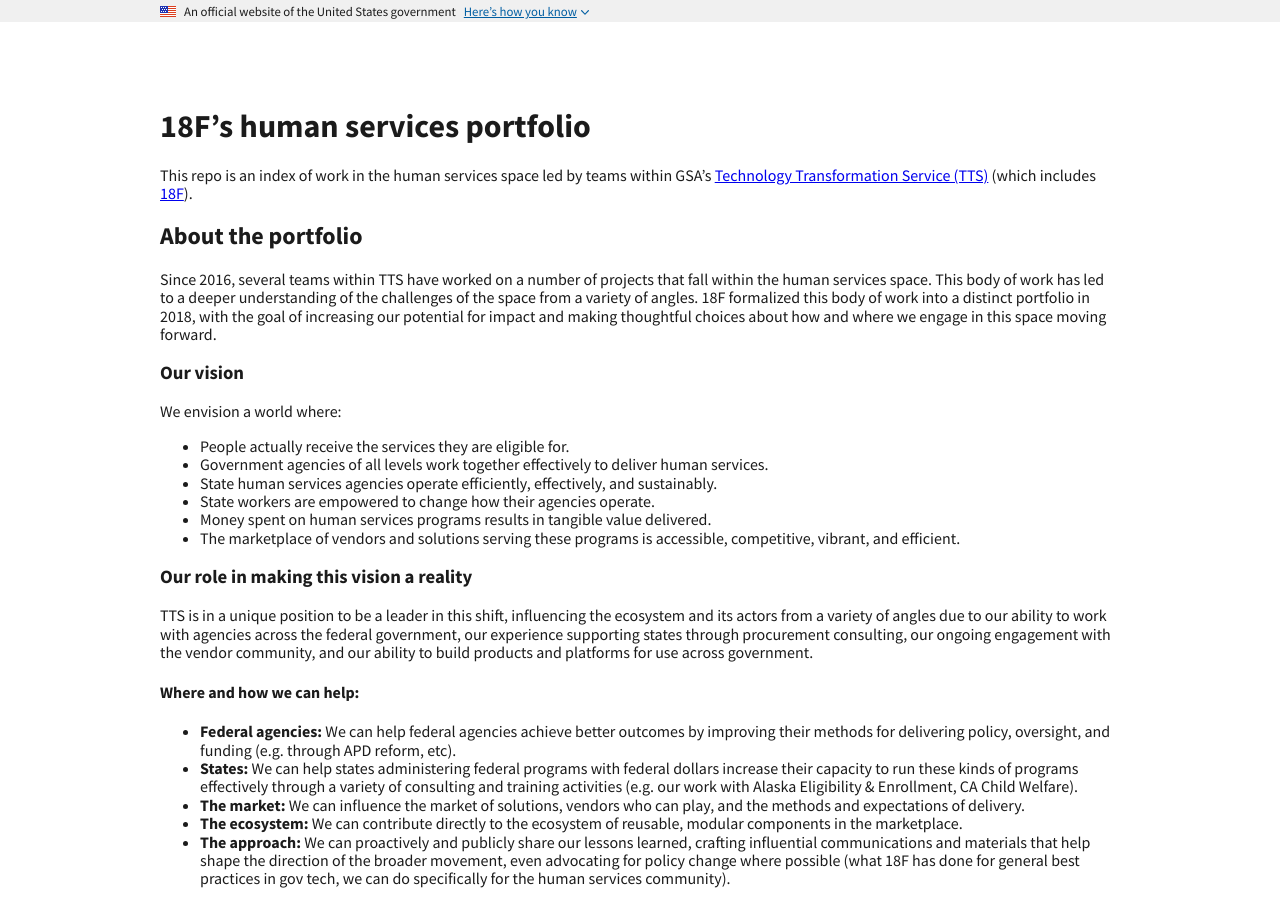
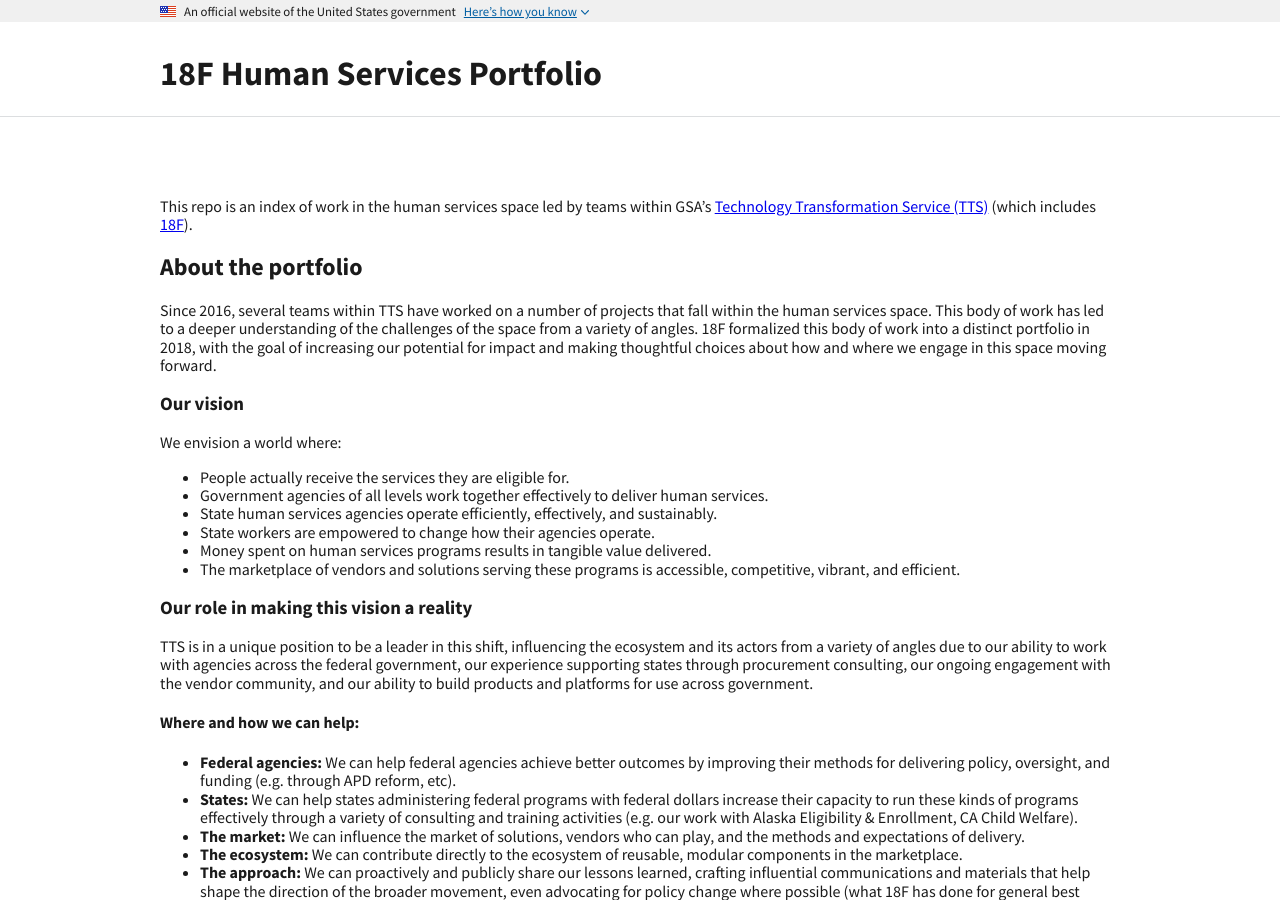
Before and after one commit to 18F/public-benefits, a Jekyll site: the page built from index.markdown, in a window 1280 px wide and 900 px high. Built offline with Jekyll 4.4.1, drawn with Linux system fonts in a browser that asks for light colours.

Commit message:
add title bar

```diff
--- a/_layouts/default.html
+++ b/_layouts/default.html
@@ -48,6 +48,16 @@
       </div>
     </div>
   </div>
+  <div class="usa-overlay"></div>
+  <header class="usa-header usa-header--extended">
+    <div class="usa-navbar">
+      <div class="usa-logo" id="extended-logo">
+        <em class="usa-logo__text"><a href="/" title="Home" aria-label="Home">18F Human Services Portfolio</a></em>
+      </div>
+      <button class="usa-menu-btn">Menu</button>
+    </div>
+    <!--- TODO: ADD NAV HERE --->
+  </header>
   <main id="main-content">
     <div class="grid-container usa-section">
       {{ content }}
--- a/index.markdown
+++ b/index.markdown
@@ -5,7 +5,6 @@
 layout: default
 ---
 
-# 18F’s human services portfolio
 This repo is an index of work in the human services space led by teams within GSA's [Technology Transformation Service (TTS)](https://www.gsa.gov/about-us/organization/federal-acquisition-service/technology-transformation-services) (which includes [18F](https://18f.gsa.gov/)).
 
 ## About the portfolio
```
Also changed, not shown: README.md.
